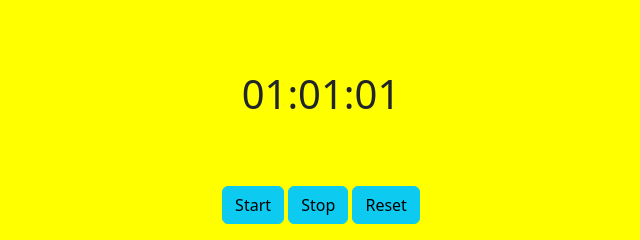
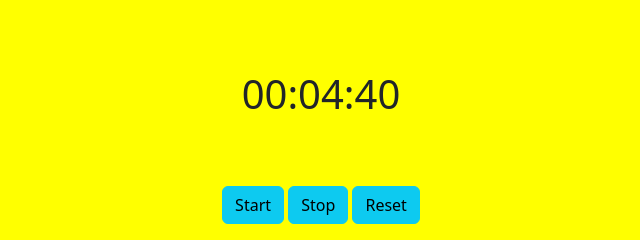
Before and after one commit to abedarad76/timer, a plain HTML site: page index.html in a window 1280 px wide. Both pictures are taken after a click on the button "Start". Shown: the part 313-553 px from the top of the page, 319-959 px from the left. Drawn offline with nearby package versions, Linux system fonts and the light colour scheme.

Commit message:
add timer functionality

```diff
--- a/index.html
+++ b/index.html
@@ -14,15 +14,15 @@
 
       <div class="timer-wraqqer">
 
-        <h1>01:01:01</h1>
+        <h1 id="conter">00:00:00</h1>
 
       </div>
 
       <div class="buttons-wraqqer">
 
-        <button class="btn btn-info">Start</button>
-        <button class="btn btn-info">Stop</button>
-        <button class="btn btn-info">Reset</button>
+        <button class="btn btn-info" onclick="Start()">Start</button>
+        <button class="btn btn-info" onclick="Stop()">Stop</button>
+        <button class="btn btn-info" onclick="Rest()">Reset</button>
 
       </div>
 
--- a/script.js
+++ b/script.js
@@ -0,0 +1,41 @@
+let interval;
+
+function Start() {
+  interval = setInterval(() => {
+    const currentVzlue = document.getElementById("conter").innerHTML;
+    const array = currentVzlue.split(":");
+
+    let hour = Number(array[0]);
+    let minute = Number(array[1]);
+    let second = Number(array[2]);
+
+    if (second < 60) {
+      second += 1;
+    }
+
+    if (second === 60) {
+      second = 0;
+      minute += 1;
+    }
+
+    if (minute === 60) {
+      minute = 0;
+      hour += 1;
+    }
+
+    document.getElementById("conter").innerHTML =
+      (hour < 10 ? "0" + hour : hour) +
+      ":" +
+      (minute < 10 ? "0" + minute : minute) +
+      ":" +
+      (second < 10 ? "0" + second : second);
+  }, 10);
+}
+
+function Stop() {
+  clearInterval(interval);
+}
+
+function Rest() {
+  document.getElementById("conter").innerHTML = "00:00:00";
+}
```
